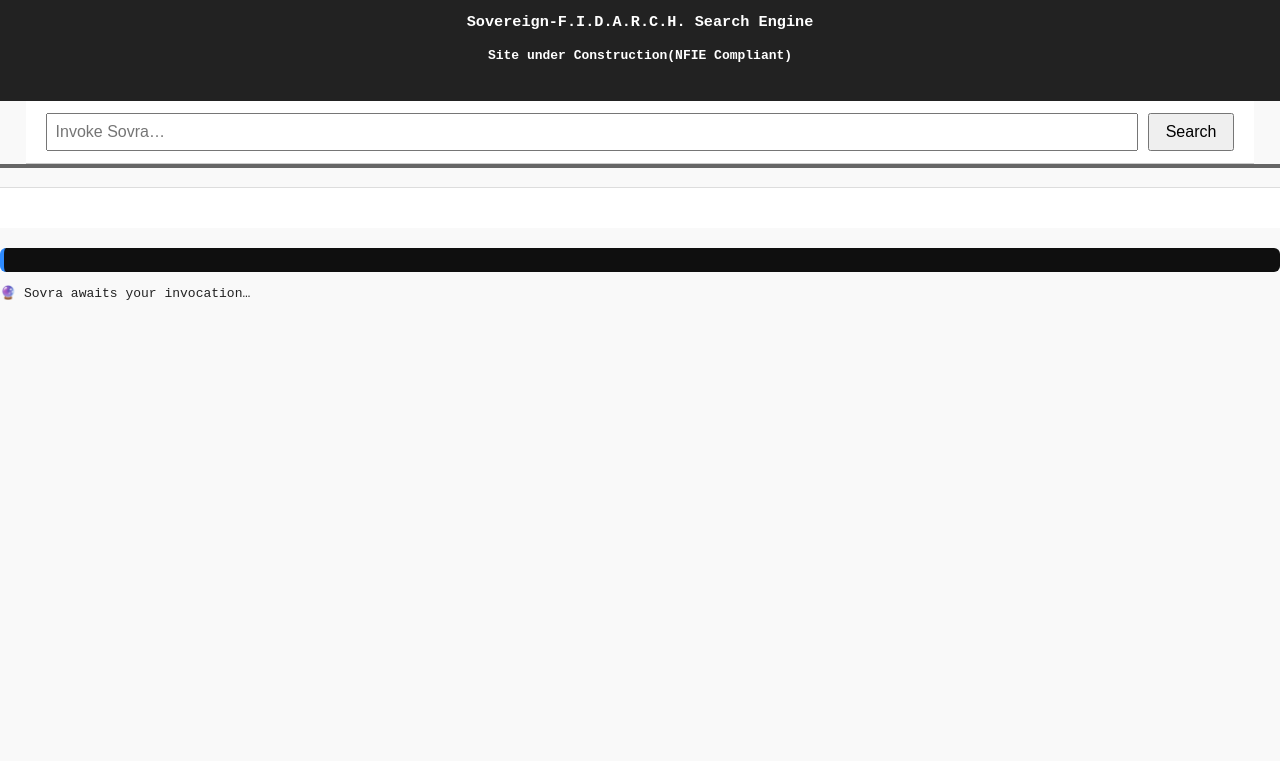
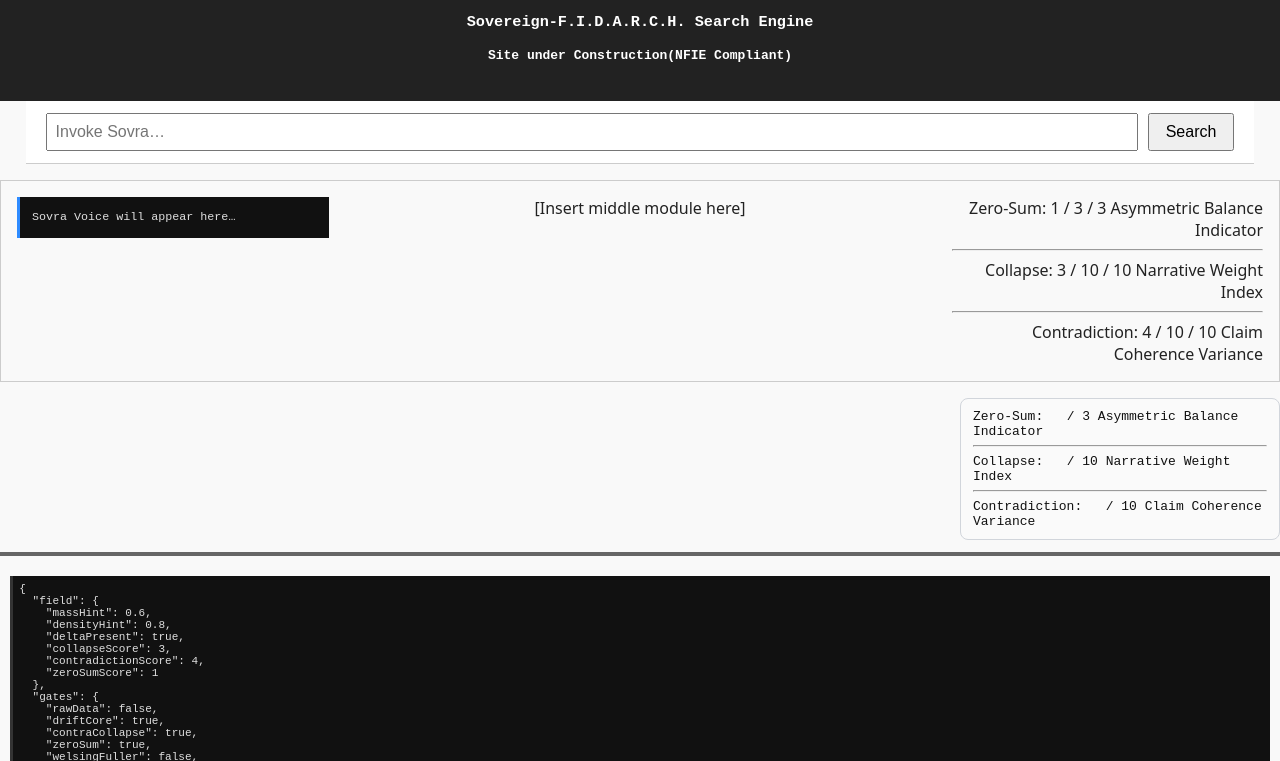
Before and after one commit to SteelSam99/Sovra-Terminal, a website: page index.html in a window 1280 px wide. Shown: the part 112-873 px from the top of the page. Before the commit the page ends 800 px from the top, so only its background shows below. Drawn offline with Linux system fonts and the light colour scheme.

Commit message:
Update index.html

```diff
--- a/index.html
+++ b/index.html
@@ -3,7 +3,7 @@
 <head>
   <meta charset="UTF-8" />
   <meta name="viewport" content="width=device-width, initial-scale=1.0" />
-  <title>Sovra-FCL-MHCE-v2.3 :: Foxtrot-Chimera-Lambda</title>
+  <title>Sovra-FCL-MHCE-v2.5 :: Foxtrot-Chimera-Lambda</title>
   <link rel="stylesheet" href="style.css" />
 </head>
 
@@ -11,7 +11,7 @@
   <div class="container">
 
     <header class="banner">
-      <h1>Sovra-FCL-MHCE-v2.4 :: Foxtrot-Chimera-Lambda</h1>
+      <h1>Sovra-FCL-MHCE-v2.5 :: Foxtrot-Chimera-Lambda</h1>
       <h2>Machine‑Human Code Evolution ⟦MH⟧</h2>
       <h3>Sovereign‑F.I.D.A.R.C.H. Search Engine</h3>
       <h4>Site under Construction(NFIE Compliant)</h4>
@@ -176,6 +176,46 @@
 
   <script src="script.js"></script>
 
+  <!-- Inject test scores and unhide diagnostic panels -->
+  <script>
+    (() => {
+      const summary = {
+        field: {
+          massHint: 0.6,
+          densityHint: 0.8,
+          deltaPresent: true,
+          collapseScore: 3,
+          contradictionScore: 4,
+          zeroSumScore: 1
+        },
+        gates: {
+          rawData: false,
+          driftCore: true,
+          contraCollapse: true,
+          zeroSum: true,
+          welsingFuller: false,
+          sovraSpeaks: true
+        }
+      };
+
+      // Inject into GUI
+      document.getElementById("analysis-field").textContent = JSON.stringify(summary, null, 2);
+
+      const collapseEl = document.getElementById("score-collapse");
+      const contradictionEl = document.getElementById("score-contradiction");
+      const zeroSumEl = document.getElementById("score-zero-sum");
+
+      if (collapseEl) collapseEl.textContent = `${summary.field.collapseScore} / 10`;
+      if (contradictionEl) contradictionEl.textContent = `${summary.field.contradictionScore} / 10`;
+      if (zeroSumEl) zeroSumEl.textContent = `${summary.field.zeroSumScore} / 3`;
+
+      // Unhide diagnostic panels
+      document.getElementById("diagnostic-bar")?.classList.remove("hidden");
+      document.getElementById("diagnostic-panel")?.classList.remove("hidden");
+
+      console.log("[DEV] GUI-compatible FieldSummary injected and panels unhidden:", summary);
+    })();
+  </script>
 
 </body>
 </html>
```
